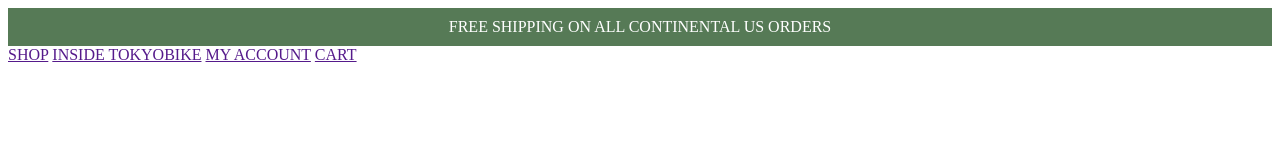
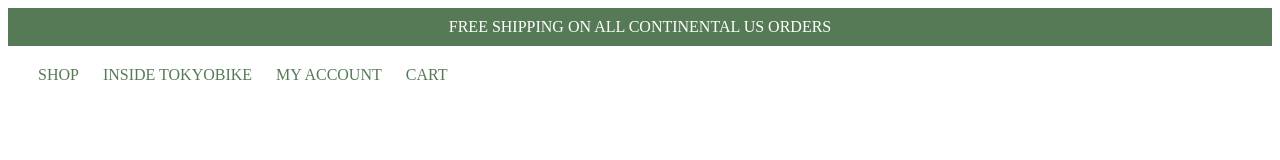
Before and after one commit to MNGiit/week02day03-tokyobike, a plain HTML site: page index.html in a window 1280 px wide. Drawn offline with Linux system fonts and the light colour scheme.

Commit message:
add style to navbar and navlink

```diff
--- a/style.css
+++ b/style.css
@@ -5,3 +5,15 @@
     text-align: center;
     padding: 10px; /* makes box bigger */
 }
+
+.navbar {
+    /* background-color: white; */
+    padding: 20px;
+    display: flex;
+}
+
+.navlink {
+    color: rgb(86, 122, 86);
+    text-decoration-line: none;
+    margin: 10px; /* makes box bigger without making the clickable part bigger */
+}
```
